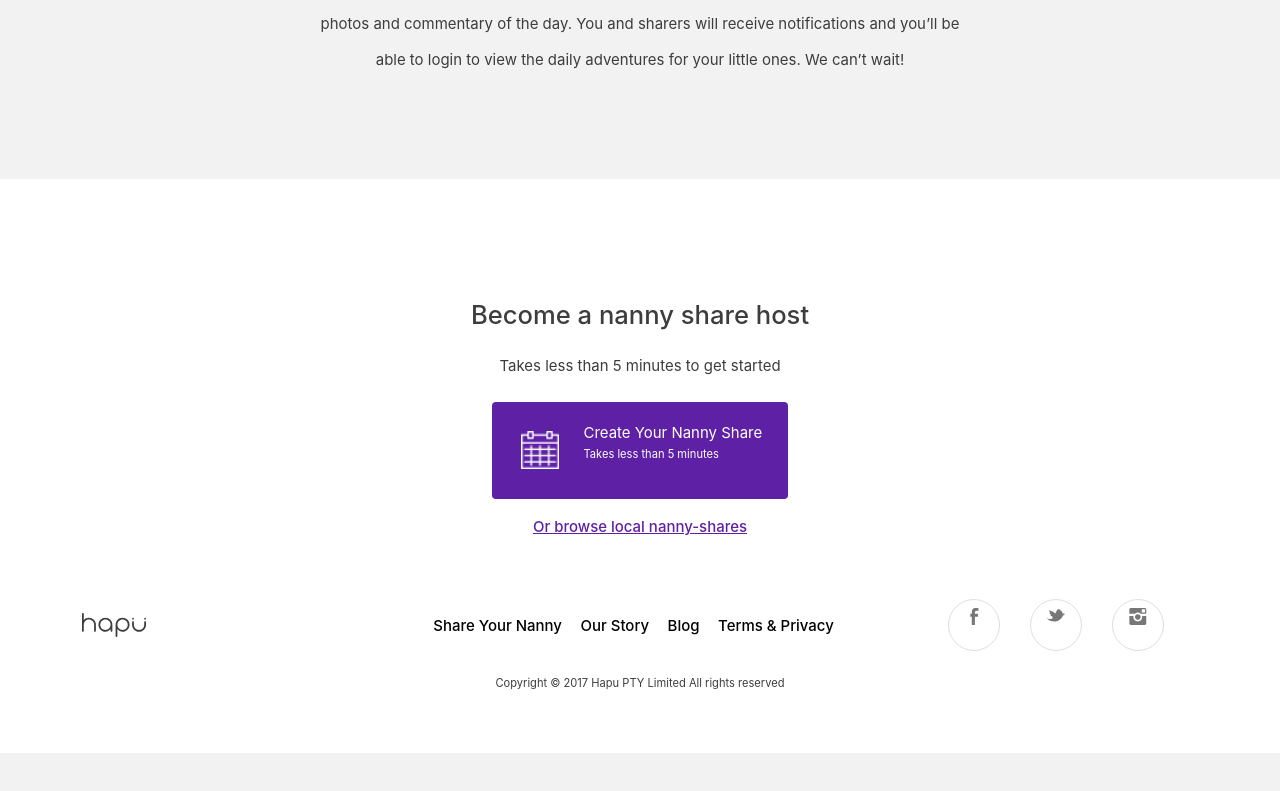
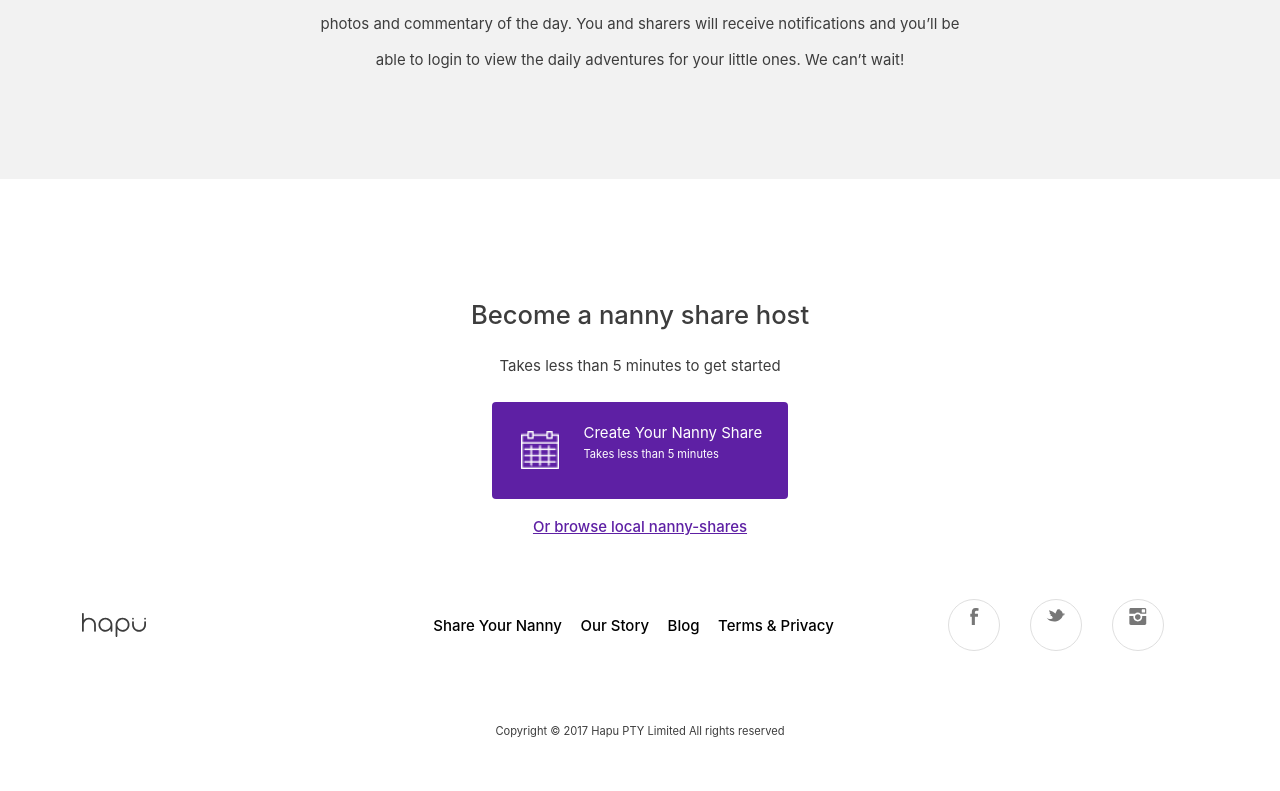
Before and after one commit to luizamedeiros/hapu-nanny-share-remake-challenge., a React (Create React App) app: page / in a window 1280 px wide. Shown: the part 3477-4268 px from the top of the page. Before the commit the page ends 4230 px from the top, so only its background shows below. Built offline with nearby package versions, Linux system fonts and the light colour scheme.

Commit message:
Changing app title and copyright margin

```diff
--- a/src/Components/Footer/FooterStyle.js
+++ b/src/Components/Footer/FooterStyle.js
@@ -16,7 +16,8 @@ export const FooterElements = styled.ul`
 export const Copyright = styled.p`
     color: #3D3D3D;
     font-size: 0.87vw;
-    margin: auto;
+    margin: 6vh auto 0 auto;
+    padding: auto;
     @media screen and (max-width: 768px){
         font-size: 2.2vw;
     }
```
